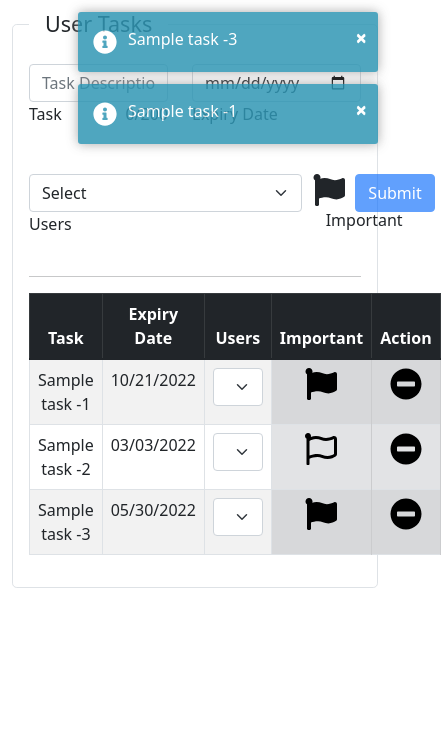
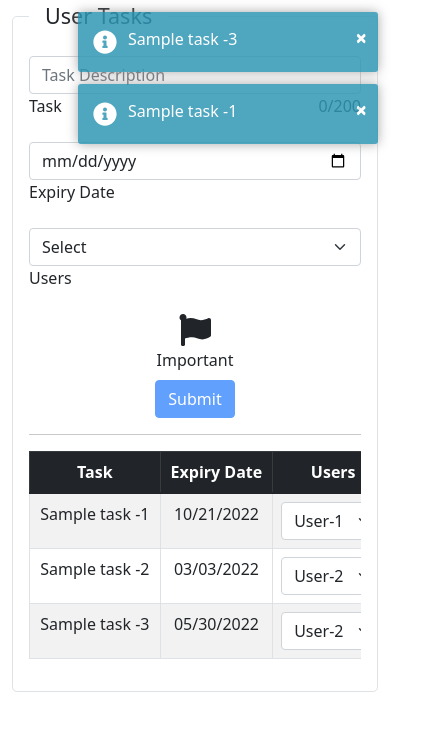
Before and after one commit to udhayaas97/ThoughtI-Task-List-POC, an Angular app: page / in a window 390 px wide. Shown: the top 730 px of the page, 441 px wide, since content can reach past the window. Built offline with nearby package versions, Linux system fonts and the light colour scheme.

Commit message:
(feat) : Responsive design

```diff
--- a/src/app/app.component.html
+++ b/src/app/app.component.html
@@ -1,9 +1,9 @@
-<div class="container m-2 mx-auto">
+<div class="container-md">
   <fieldset class="border rounded-3 p-3">
     <legend class="float-none w-auto px-3">User Tasks</legend>
     <form [formGroup]="taskForm" (submit)="onAddTask()">
       <div class="row">
-        <div class="col">
+        <div class="col-12 col-md-6 col-lg">
           <input
             id="task"
             type="text"
@@ -41,7 +41,7 @@
             {{ errors("description", "maxlength")?.requiredLength }}
           </small>
         </div>
-        <div class="col">
+        <div class="col-12 col-md-6 col-lg">
           <input
             id="date"
             type="date"
@@ -61,7 +61,7 @@
             >
           </div>
         </div>
-        <div class="col">
+        <div class="col-12 col-md-6 col-lg">
           <select
             class="form-select"
             [class.is-invalid]="isControlError('user')"
@@ -85,8 +85,8 @@
             >
           </div>
         </div>
-        <div class="col-1">
-          <div class="d-flex justify-content-center">
+        <div class="col-12 col-sm-6 col-md-3 col-lg-1 text-center">
+          <div>
             <fa-icon
               [icon]="isImportant ? fasFlag : farFlag"
               [size]="'2x'"
@@ -94,11 +94,11 @@
               (click)="onImportantSelect()"
             ></fa-icon>
           </div>
-          <label>Important</label>
+          <label class="text-center">Important</label>
         </div>
-        <div class="col-1">
+        <div class="col-12 col-sm-6 col-md-3 col-lg-2 text-center">
           <button
-            class="btn btn-primary"
+            class="btn btn-primary mt-2 mt-md-0"
             type="submit"
             [disabled]="taskForm.invalid"
           >
@@ -108,6 +108,7 @@
       </div>
     </form>
     <hr />
+    <div class="overflow-auto">
       <table class="table table-striped table-bordered text-center">
         <thead class="table-dark">
           <tr>
@@ -140,10 +141,15 @@
               ></fa-icon>
             </td>
             <td class="table-secondary">
-            <fa-icon [icon]="fasMinusCircle" [size]="'2x'"></fa-icon>
+              <fa-icon
+                class="icon-fas-minus-circle"
+                [icon]="fasMinusCircle"
+                [size]="'2x'"
+              ></fa-icon>
             </td>
           </tr>
         </tbody>
       </table>
+    </div>
   </fieldset>
 </div>
--- a/src/app/app.component.scss
+++ b/src/app/app.component.scss
@@ -1,3 +1,9 @@
-small.visible {
+.visible {
   visibility: visible !important;
 }
+.table {
+  min-width: 540px;
+}
+.icon-fas-minus-circle {
+  color: gray;
+}
--- a/src/index.html
+++ b/src/index.html
@@ -1,11 +1,11 @@
 <!DOCTYPE html>
 <html lang="en">
   <head>
+    <base href="/" />
     <meta charset="utf-8" />
-    <title>Task Application</title>
-    <base href="/" />
     <meta name="viewport" content="width=device-width, initial-scale=1" />
     <link rel="icon" type="image/x-icon" href="favicon.ico" />
+    <title>Task Application</title>
   </head>
   <body>
     <app-root></app-root>
```
Lines whose indentation alone changed are shown as unchanged.
